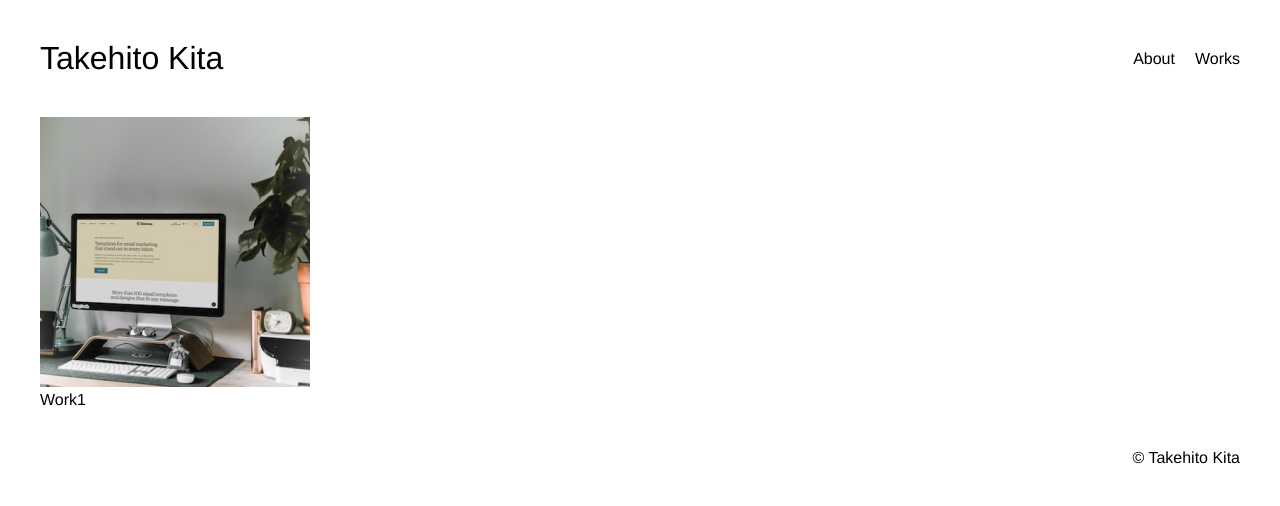
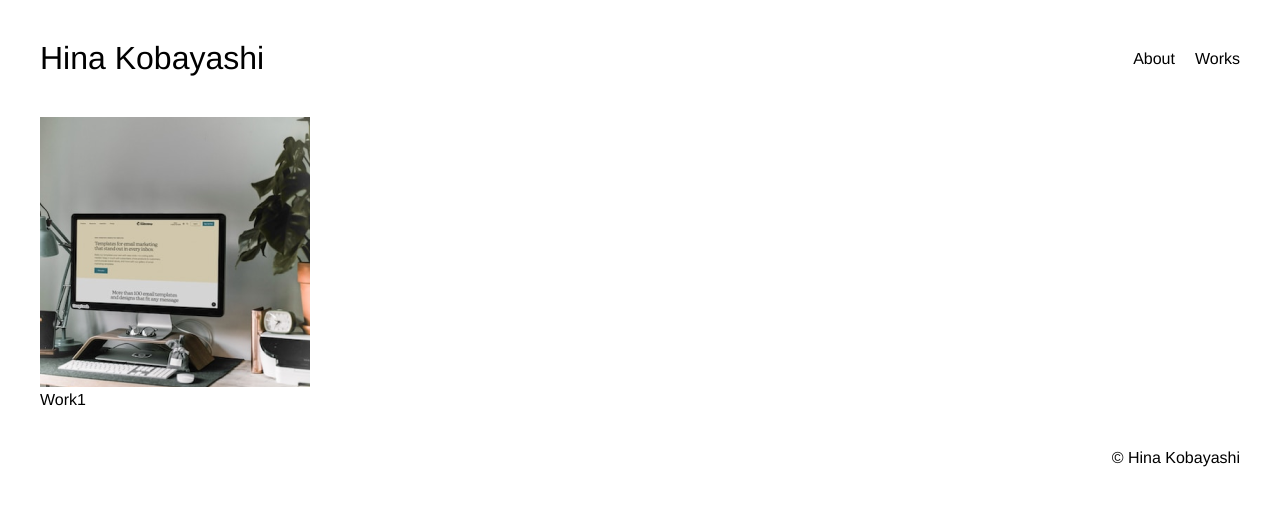
Before and after one commit to hina3/hina3.github.io, a plain HTML site: page index.html in a window 1280 px wide. Drawn offline with Linux system fonts and the light colour scheme.

Commit message:
changed name for mine

```diff
--- a/index.html
+++ b/index.html
@@ -4,14 +4,14 @@
     <meta charset="UTF-8">
     <meta http-equiv="X-UA-Compatible" content="IE=edge">
     <meta name="viewport" content="width=device-width, initial-scale=1.0">
-    <title>Takehito Kita</title>
+    <title>Hina Kobayashi</title>
     <link rel="stylesheet" href="./css/style.css">
     <link rel="stylesheet" href="./css/style-mb.css" media="(max-width: 720px)">
 </head>
 <body>
     <div class="box">
         <header class="header">
-            <a href="./index.html" class="site-name">Takehito Kita</a>
+            <a href="./index.html" class="site-name">Hina Kobayashi</a>
 
             <div class="site-menu">
                 <a href="./about.html">About</a>
@@ -27,7 +27,7 @@
         </main>
 
         <footer class="footer">
-            <p>&copy; Takehito Kita</p>
+            <p>&copy; Hina Kobayashi</p>
         </footer>
     </div>
 </body>
```
